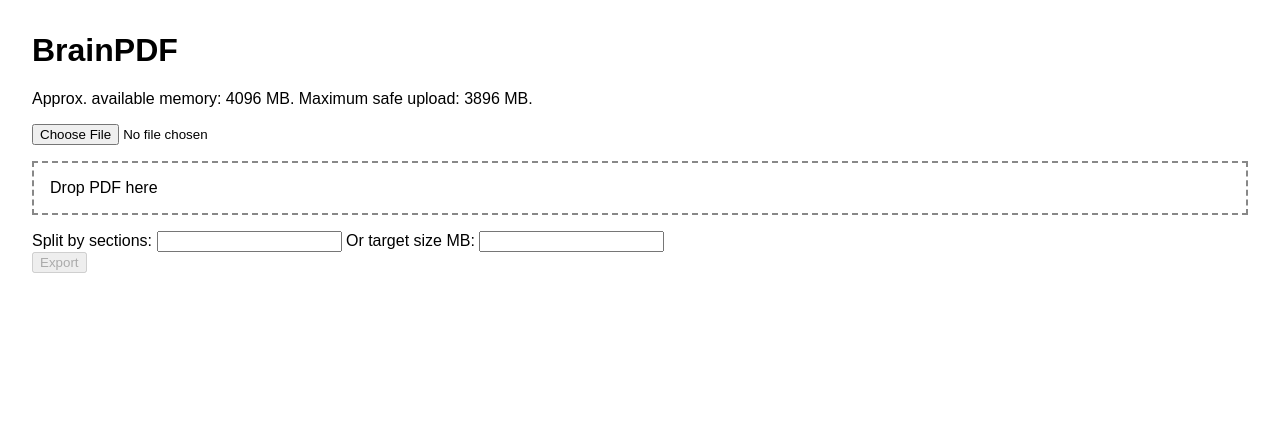
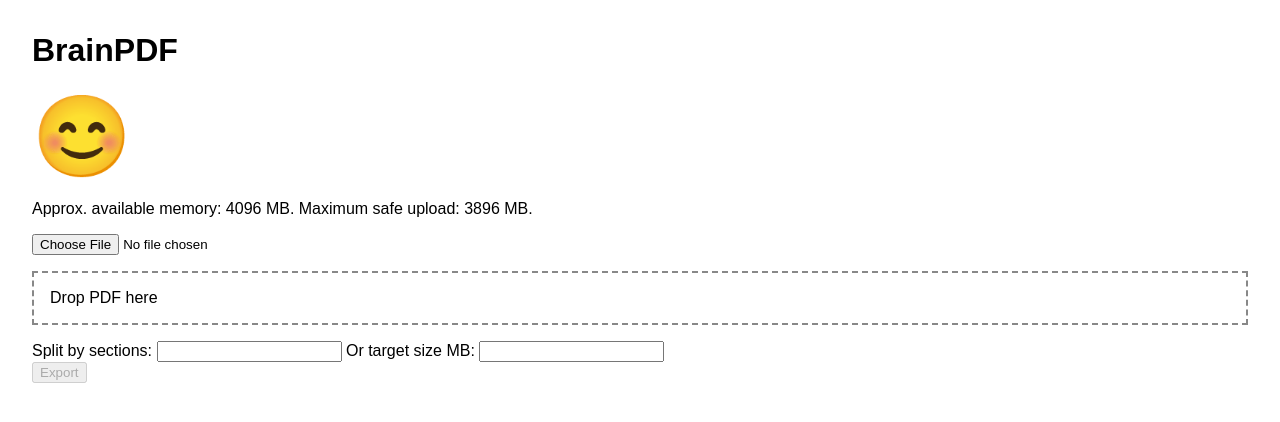
Before and after one commit to brianbrainium/BrainPDF-old2, a plain HTML site: page index.html in a window 1280 px wide. Drawn offline with nearby package versions, Linux system fonts and the light colour scheme.

Commit message:
Add large happy face to home page

```diff
--- a/index.html
+++ b/index.html
@@ -8,6 +8,7 @@
 </head>
 <body>
   <h1>BrainPDF</h1>
+  <div class="happy-face" aria-label="happy face">😊</div>
   <p id="memory-info"></p>
   <input type="file" id="file-input" accept="application/pdf" />
   <div id="drop-zone">Drop PDF here</div>
--- a/style.css
+++ b/style.css
@@ -2,3 +2,7 @@
 #drop-zone { border: 2px dashed #888; padding: 1rem; margin-top: 1rem; }
 #drop-zone.dragover { background: #f0f0f0; }
 #toc-container { margin-top: 1rem; }
+.happy-face {
+  font-size: 5rem;
+  margin: 1rem 0;
+}
```
